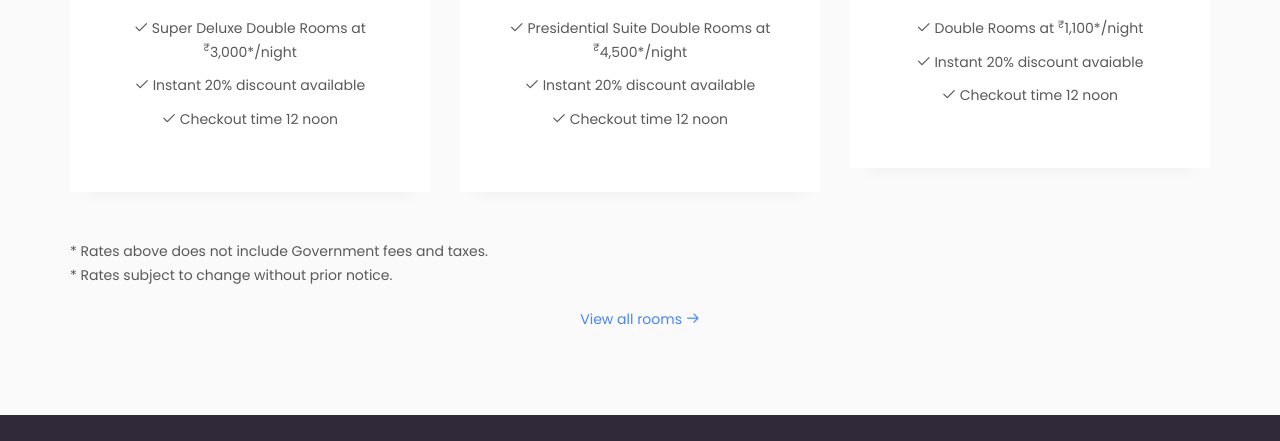
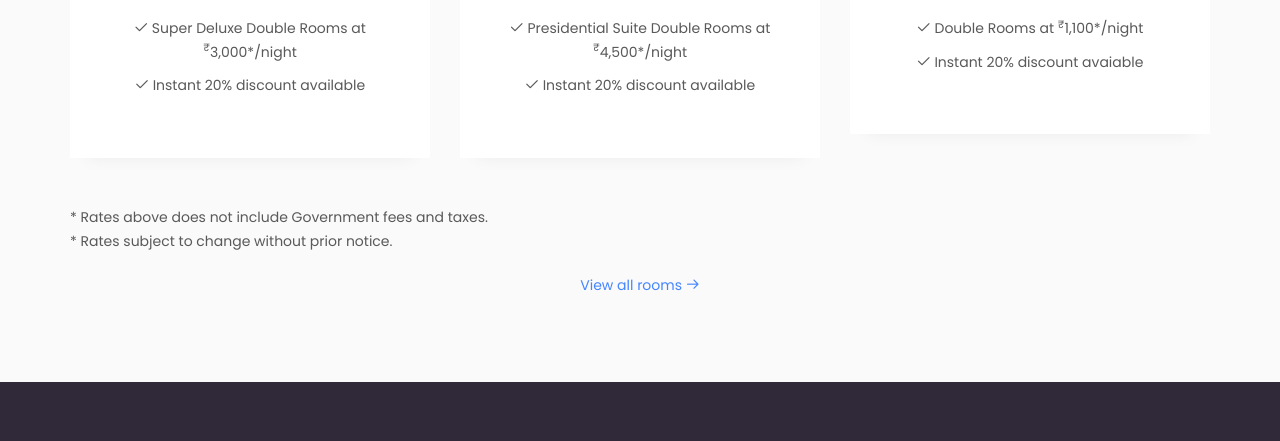
Before and after one commit to webakshar/nawalheritage, a plain HTML site: page index.html in a window 1280 px wide. Shown: the part 3046-3487 px from the top of the page. Drawn offline with nearby package versions, Linux system fonts and the light colour scheme; files whose address does not match are found by name.

Commit message:
Checkout time removed

```diff
--- a/index.html
+++ b/index.html
@@ -256,7 +256,6 @@ gtag('config', 'UA-131540388-1');
                                     <ul>
                                         <li><i class="icon-check"></i> Deluxe Double Rooms at <br><sup>₹</sup>1,500*/night</li>
                                         <li><i class="icon-check"></i> Instant 20% discount available</li>
-                                        <li><i class="icon-check"></i> Checkout time 12 noon</li>
                                     </ul>
                                 </div>
                             </div>
@@ -273,7 +272,6 @@ gtag('config', 'UA-131540388-1');
                                     <ul>
                                         <li><i class="icon-check"></i> Super Deluxe Double Rooms at <sup>₹</sup>3,000*/night</li>
                                         <li><i class="icon-check"></i> Instant 20% discount available</li>
-                                        <li><i class="icon-check"></i> Checkout time 12 noon</li>
                                     </ul>
                                 </div>
                             </div>
@@ -290,7 +288,6 @@ gtag('config', 'UA-131540388-1');
                                     <ul>
                                         <li><i class="icon-check"></i> Presidential Suite Double Rooms at <sup>₹</sup>4,500*/night</li>
                                         <li><i class="icon-check"></i> Instant 20% discount available</li>
-                                        <li><i class="icon-check"></i> Checkout time 12 noon</li>
                                     </ul>
                                 </div>
                             </div>
@@ -307,7 +304,6 @@ gtag('config', 'UA-131540388-1');
                                     <ul>
                                         <li><i class="icon-check"></i> Double Rooms at <sup>₹</sup>1,100*/night</li>
                                         <li><i class="icon-check"></i> Instant 20% discount avaiable</li>
-                                        <li><i class="icon-check"></i> Checkout time 12 noon</li>
                                     </ul>
                                 </div>
                             </div>
@@ -324,7 +320,6 @@ gtag('config', 'UA-131540388-1');
                                     <ul>
                                         <li><i class="icon-check"></i> Double Rooms at <sup>₹</sup>600*/night</li>
                                         <li><i class="icon-check"></i> Instant 10% discount avaiable</li>
-                                        <li><i class="icon-check"></i> Checkout time 12 noon</li>
                                     </ul>
                                 </div>
                             </div>
```
